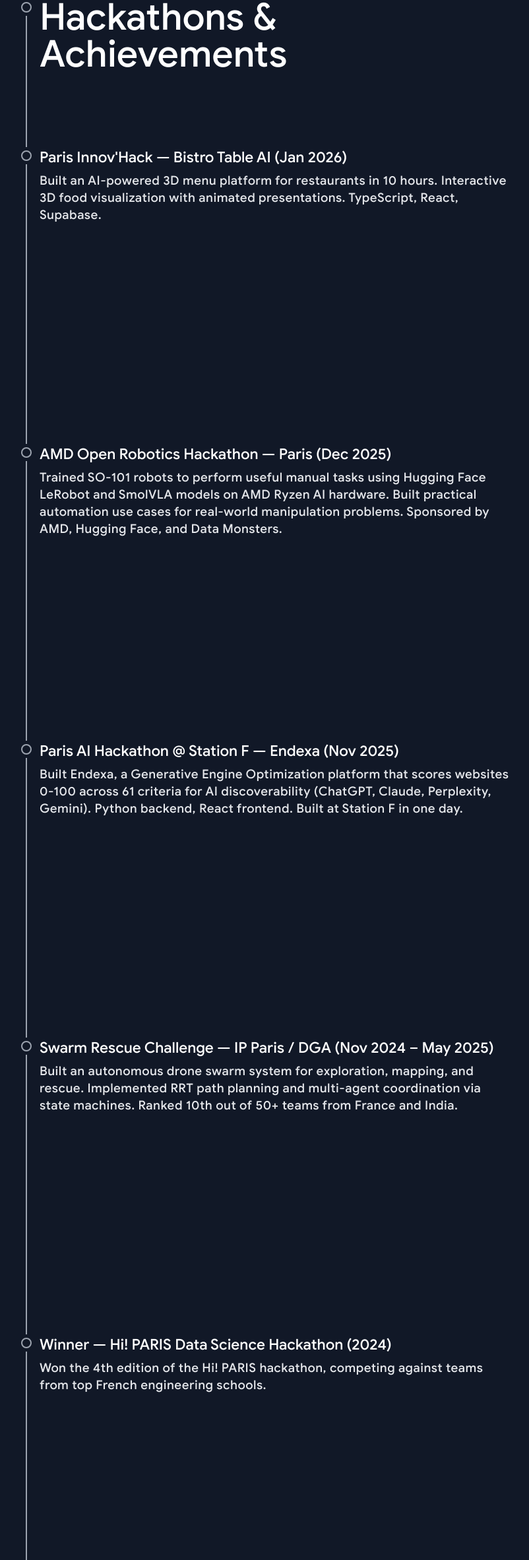
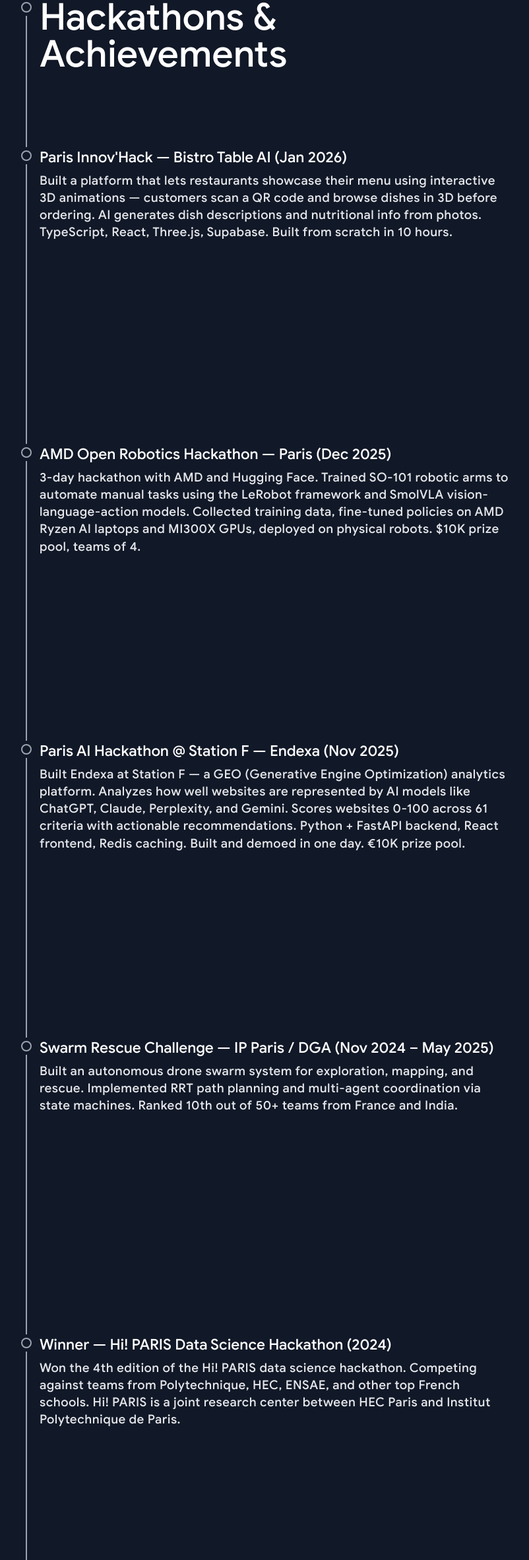
Before and after one commit to salim-lakhal/Portfolio, a Next.js app: page / in a window 1280 px wide. Shown: the part 7695-10060 px from the top of the page at 66% size, without its empty margins (48-850 px from the left). Built offline with nearby package versions, Linux system fonts and the light colour scheme.

Commit message:
expand hackathon details

```diff
--- a/constants.ts
+++ b/constants.ts
@@ -224,7 +224,7 @@
     title: "Paris Innov'Hack — Bistro Table AI (Jan 2026)",
     size: ItemSize.SMALL,
     subtitle:
-      "Built an AI-powered 3D menu platform for restaurants in 10 hours. Interactive 3D food visualization with animated presentations. TypeScript, React, Supabase.",
+      "Built a platform that lets restaurants showcase their menu using interactive 3D animations — customers scan a QR code and browse dishes in 3D before ordering. AI generates dish descriptions and nutritional info from photos. TypeScript, React, Three.js, Supabase. Built from scratch in 10 hours.",
     shouldDrawLine: true,
     alignment: Branch.LEFT,
   },
@@ -233,7 +233,7 @@
     title: "AMD Open Robotics Hackathon — Paris (Dec 2025)",
     size: ItemSize.SMALL,
     subtitle:
-      "Trained SO-101 robots to perform useful manual tasks using Hugging Face LeRobot and SmolVLA models on AMD Ryzen AI hardware. Built practical automation use cases for real-world manipulation problems. Sponsored by AMD, Hugging Face, and Data Monsters.",
+      "3-day hackathon with AMD and Hugging Face. Trained SO-101 robotic arms to automate manual tasks using the LeRobot framework and SmolVLA vision-language-action models. Collected training data, fine-tuned policies on AMD Ryzen AI laptops and MI300X GPUs, deployed on physical robots. $10K prize pool, teams of 4.",
     shouldDrawLine: true,
     alignment: Branch.LEFT,
   },
@@ -242,7 +242,7 @@
     title: "Paris AI Hackathon @ Station F — Endexa (Nov 2025)",
     size: ItemSize.SMALL,
     subtitle:
-      "Built Endexa, a Generative Engine Optimization platform that scores websites 0-100 across 61 criteria for AI discoverability (ChatGPT, Claude, Perplexity, Gemini). Python backend, React frontend. Built at Station F in one day.",
+      "Built Endexa at Station F — a GEO (Generative Engine Optimization) analytics platform. Analyzes how well websites are represented by AI models like ChatGPT, Claude, Perplexity, and Gemini. Scores websites 0-100 across 61 criteria with actionable recommendations. Python + FastAPI backend, React frontend, Redis caching. Built and demoed in one day. €10K prize pool.",
     shouldDrawLine: true,
     alignment: Branch.LEFT,
   },
@@ -260,7 +260,7 @@
     title: "Winner — Hi! PARIS Data Science Hackathon (2024)",
     size: ItemSize.SMALL,
     subtitle:
-      "Won the 4th edition of the Hi! PARIS hackathon, competing against teams from top French engineering schools.",
+      "Won the 4th edition of the Hi! PARIS data science hackathon. Competing against teams from Polytechnique, HEC, ENSAE, and other top French schools. Hi! PARIS is a joint research center between HEC Paris and Institut Polytechnique de Paris.",
     shouldDrawLine: true,
     alignment: Branch.LEFT,
   },
```
